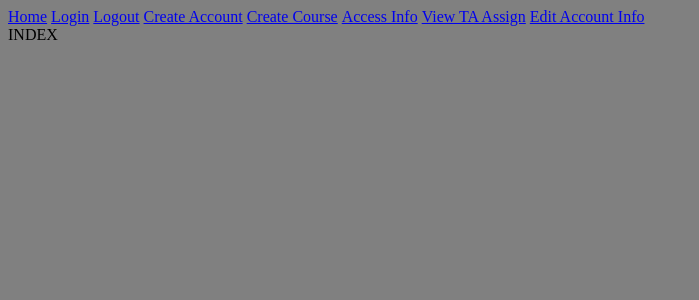
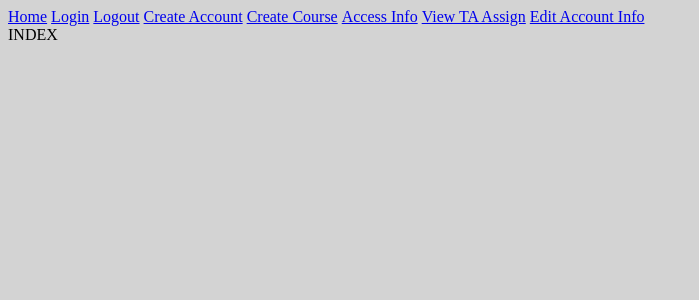
Before and after one commit to jwolf-uwm/scrum_and_coke_django, a Django app: page / in a window 1280 px wide. Shown: the top 300 px of the page, without its empty margins (0-699 px from the left). Run offline with Django 3.2, Linux system fonts and the light colour scheme.

Commit message:
color/title change

```diff
--- a/static/css/style.css
+++ b/static/css/style.css
@@ -1,5 +1,5 @@
 body {
-    background: grey;
+    background: lightgray;
 }
 
 ul {
--- a/templates/base.html
+++ b/templates/base.html
@@ -4,7 +4,7 @@
 <html lang="en">
 <head>
     <meta charset="UTF-8">
-    <title>Hello Django</title>
+    <title>TA Assigninator 5000</title>
     <meta charset="UTF-8"/>
     <meta name="viewport" content="width=device-width, initial-scale=1"/>
     <link rel="stylesheet" href="{% static 'css/style.css' %}">
```
